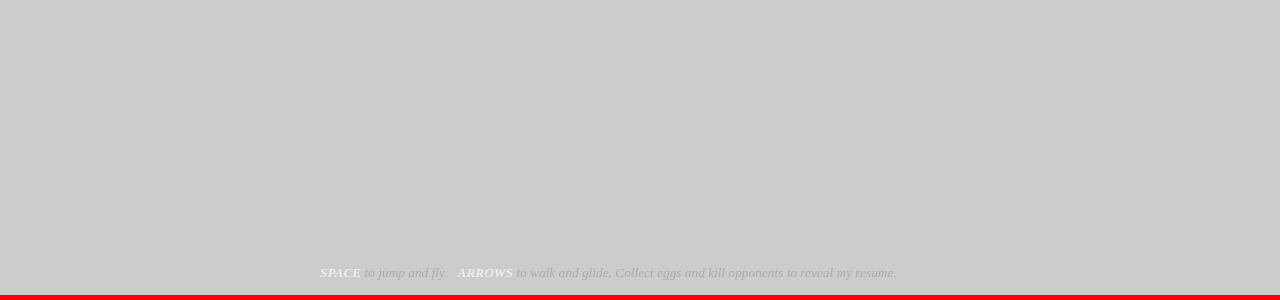
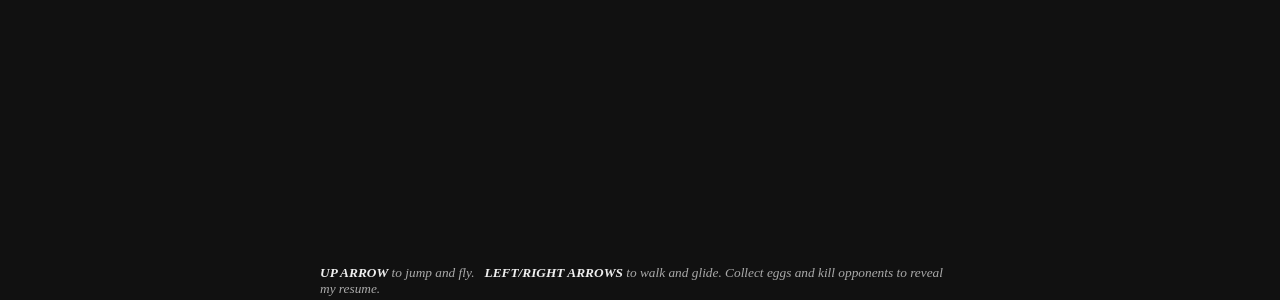
Before and after one commit to ConstableBrew/resume-joust-attack, a website: page index.html in a window 1280 px wide. Shown: the part 500-800 px from the top of the page. Drawn offline with Linux system fonts and the light colour scheme.

Commit message:
Placeholder instruciton copy and put black background back

```diff
--- a/index.html
+++ b/index.html
@@ -15,7 +15,9 @@
 	<div id="arena">
 		<div class="sky"></div>
 		<div class="instructions">
-			<i><b>SPACE</b> to jump and fly.&nbsp;&nbsp; <b>ARROWS</b> to walk and glide. Collect eggs and kill opponents to reveal my resume.</i>
+			<i><b>UP ARROW</b> to jump and fly.&nbsp;&nbsp; <b>LEFT/RIGHT ARROWS</b> to walk and glide. Collect eggs and kill opponents to reveal my resume.</i>
+			<br>
+			<i><b>SPACE</b> (temporary until monsters and eggs are implemented) to reval resume chunks.
 		</div>
 		<div class="ground"></div>
 	</div>
--- a/style.css
+++ b/style.css
@@ -4,7 +4,7 @@
 
 
 body {
-	background: #ccc;
+	background: #111;
 	color: #aaa;
 }
 
```
